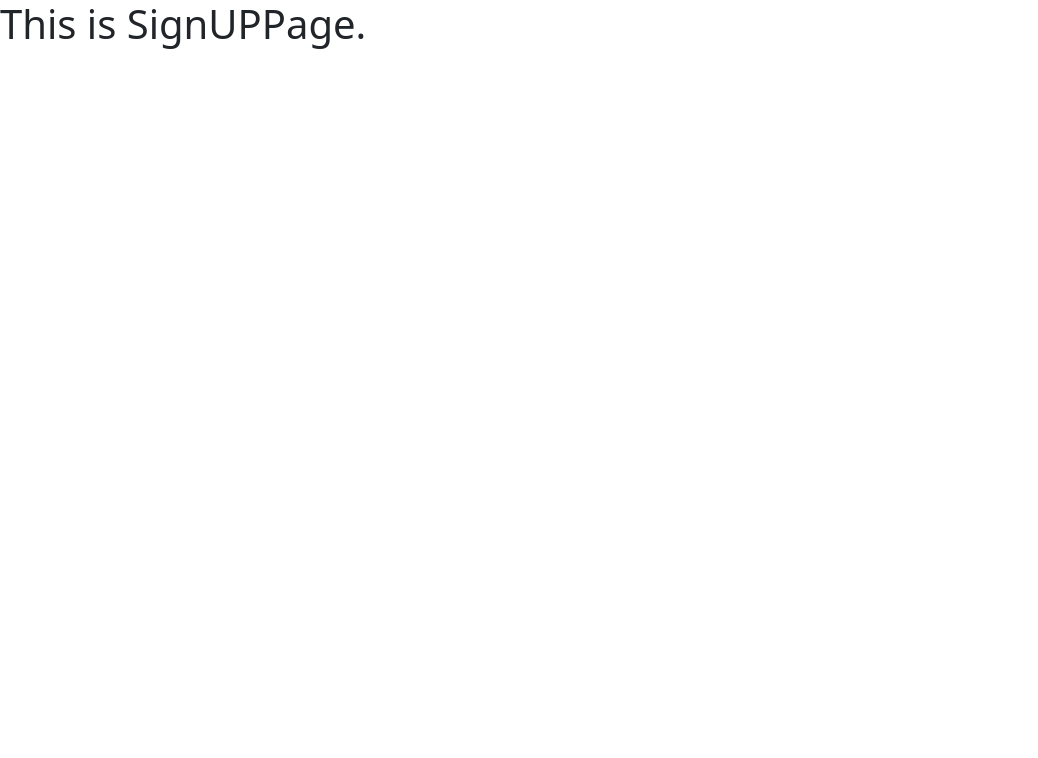
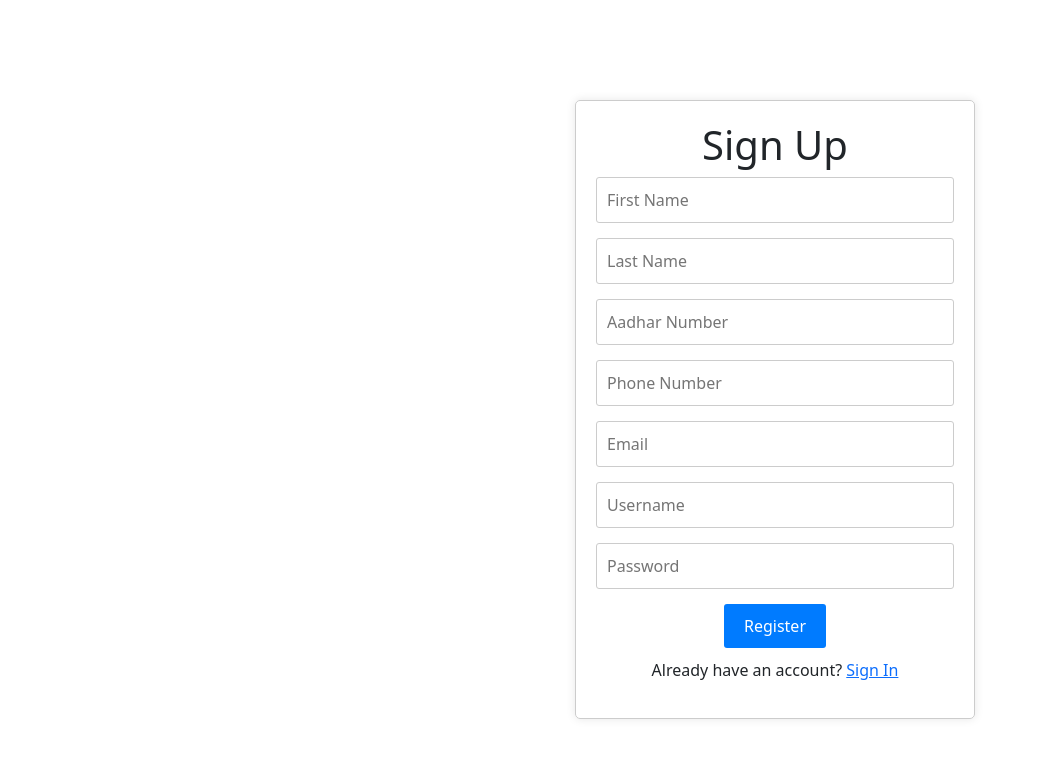
Before and after one commit to Navin3d/Legalchain-Reactjs, a React (Create React App) app: page /auth/signup in a window 1280 px wide. Shown: the top 758 px of the page, without its empty margins (0-1038 px from the left). Built offline with nearby package versions, Linux system fonts and the light colour scheme; a web font is replaced by a local one.

Commit message:
register page done

```diff
--- /dev/null
+++ b/src/css/signup.css
@@ -0,0 +1,47 @@
+/* Styling for the signup container */
+.signup-container {
+    max-width: 400px;
+    margin-top: 100px;
+    margin-left: 575px;
+    padding: 20px;
+    border: 1px solid #ccc;
+    border-radius: 5px;
+    box-shadow: 0 0 10px rgba(0, 0, 0, 0.1);
+    text-align: center;
+}
+
+/* Styling for the form elements */
+.form-group {
+    margin-bottom: 15px;
+}
+
+input[type="text"],
+input[type="tel"],
+input[type="email"],
+input[type="password"] {
+    width: 100%;
+    padding: 10px;
+    border: 1px solid #ccc;
+    border-radius: 3px;
+}
+
+/* Styling for the submit button */
+button[type="submit"] {
+    background-color: #007bff;
+    color: #fff;
+    border: none;
+    padding: 10px 20px;
+    border-radius: 3px;
+    cursor: pointer;
+}
+
+button[type="submit"]:hover {
+    background-color: #0056b3;
+}
+
+/* Styling for the link to sign-in */
+p {
+    margin-top: 10px;
+}
+
+/* Add more styling as needed based on your design preferences */
--- a/src/css/upload.css
+++ b/src/css/upload.css
@@ -42,6 +42,7 @@
 {
     border: 1px solid black;
 }
+
 .card-body{
     font-size: 20px;
     font-weight: 500;
--- a/src/pages/auth/SignUp.page.jsx
+++ b/src/pages/auth/SignUp.page.jsx
@@ -1,9 +1,95 @@
-const SignUPPage = () => {
+import React, { useState } from 'react';
+import { Link } from 'react-router-dom'; // Import Link for redirection (if using React Router)
+import '../../css/signup.css'; // Import your CSS file for styling
+
+const SignUpPage = () => {
+    // Define state variables to store user input
+    const [firstName, setFirstName] = useState('');
+    const [lastName, setLastName] = useState('');
+    const [aadharNumber, setAadharNumber] = useState('');
+    const [phoneNumber, setPhoneNumber] = useState('');
+    const [email, setEmail] = useState('');
+    const [username, setUsername] = useState('');
+    const [password, setPassword] = useState('');
+
+    // Function to handle form submission
+    const handleSignUp = (e) => {
+        e.preventDefault();
+        // You can add code here to process the user's registration data
+    };
+
     return (
-        <div>
-            <h1>This is SignUPPage.</h1>
+        <div className="signup-container">
+            <h1>Sign Up</h1>
+            <form onSubmit={handleSignUp}>
+                <div className="form-group">
+                    <input
+                        type="text"
+                        placeholder="First Name"
+                        value={firstName}
+                        onChange={(e) => setFirstName(e.target.value)}
+                        required
+                    />
+                </div>
+                <div className="form-group">
+                    <input
+                        type="text"
+                        placeholder="Last Name"
+                        value={lastName}
+                        onChange={(e) => setLastName(e.target.value)}
+                        required
+                    />
+                </div>
+                <div className="form-group">
+                    <input
+                        type="text"
+                        placeholder="Aadhar Number"
+                        value={aadharNumber}
+                        onChange={(e) => setAadharNumber(e.target.value)}
+                        required
+                    />
+                </div>
+                <div className="form-group">
+                    <input
+                        type="tel"
+                        placeholder="Phone Number"
+                        value={phoneNumber}
+                        onChange={(e) => setPhoneNumber(e.target.value)}
+                        required
+                    />
+                </div>
+                <div className="form-group">
+                    <input
+                        type="email"
+                        placeholder="Email"
+                        value={email}
+                        onChange={(e) => setEmail(e.target.value)}
+                        required
+                    />
+                </div>
+                <div className="form-group">
+                    <input
+                        type="text"
+                        placeholder="Username"
+                        value={username}
+                        onChange={(e) => setUsername(e.target.value)}
+                        required
+                    />
+                </div>
+                <div className="form-group">
+                    <input
+                        type="password"
+                        placeholder="Password"
+                        value={password}
+                        onChange={(e) => setPassword(e.target.value)}
+                        required
+                    />
+                </div>
+                <button type="submit">Register</button>
+            </form>
+            <p>Already have an account? <Link to="/signin">Sign In</Link></p>
         </div>
     );
 }
 
-export default SignUPPage;
+export default SignUpPage;
```
